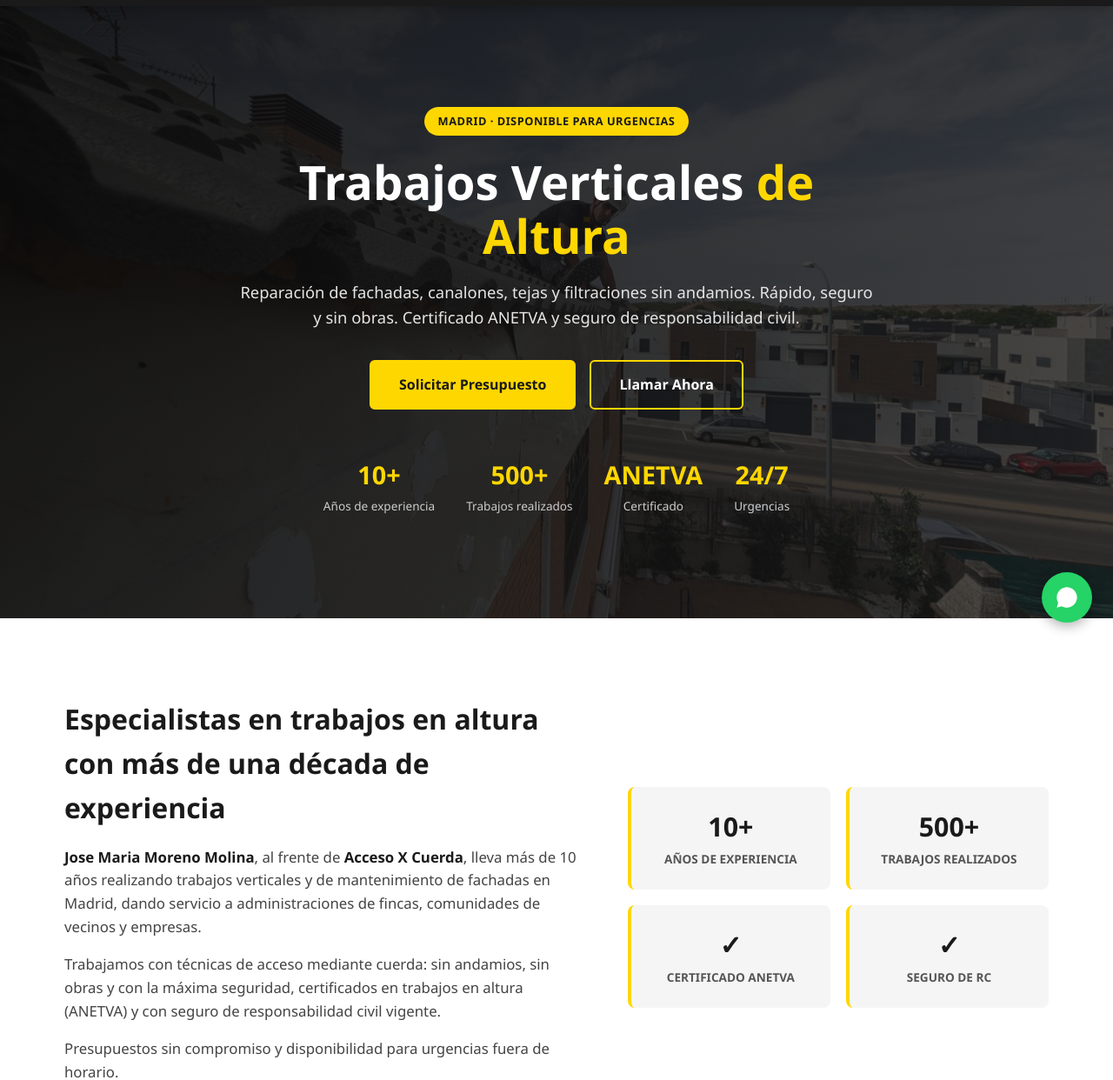
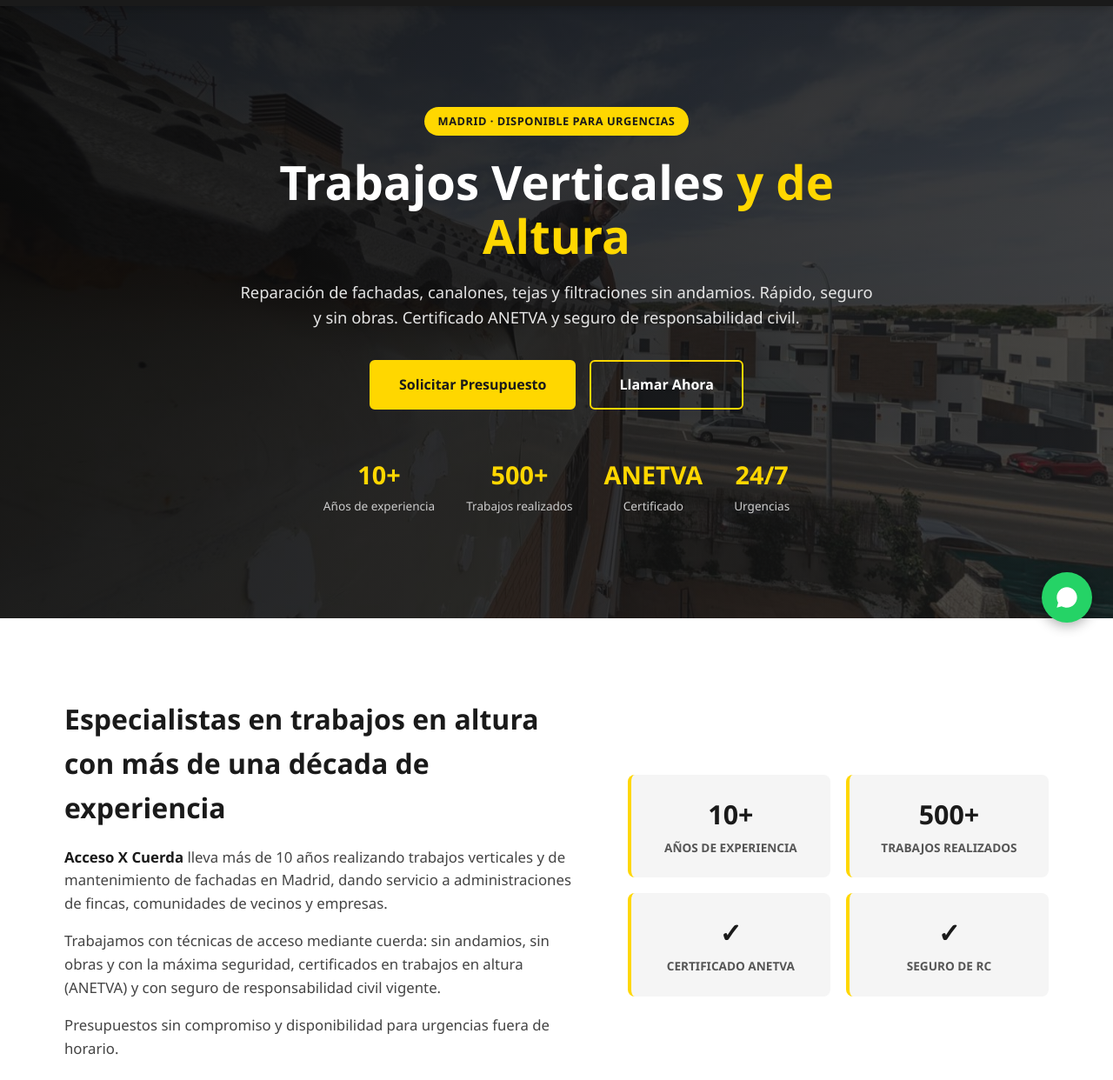
Before and after one commit to accesoporcuerda/accesoporcuerda.github.io, a plain HTML site: page index.html in a window 1280 px wide. Shown: the part 60-1302 px from the top of the page at 87% size. Drawn offline with Linux system fonts and the light colour scheme.

Commit message:
Corregir titular del hero y quitar el nombre del propietario de la sección Sobre Nosotros
Co-Authored-By: Claude Sonnet 5 <noreply@anthropic.com>

```diff
--- a/index.html
+++ b/index.html
@@ -306,7 +306,7 @@
 <section class="hero" id="inicio">
   <div class="hero-content">
     <span class="hero-badge">Madrid · Disponible para urgencias</span>
-    <h1>Trabajos Verticales <span>de Altura</span></h1>
+    <h1>Trabajos Verticales <span>y de Altura</span></h1>
     <p>Reparación de fachadas, canalones, tejas y filtraciones sin andamios. Rápido, seguro y sin obras. Certificado ANETVA y seguro de responsabilidad civil.</p>
     <div class="hero-ctas">
       <a href="#contacto" class="btn">Solicitar Presupuesto</a>
@@ -326,7 +326,7 @@
   <div class="container about-grid">
     <div class="about-text">
       <h2>Especialistas en trabajos en altura con más de una década de experiencia</h2>
-      <p><strong>Jose Maria Moreno Molina</strong>, al frente de <strong>Acceso X Cuerda</strong>, lleva más de 10 años realizando trabajos verticales y de mantenimiento de fachadas en Madrid, dando servicio a administraciones de fincas, comunidades de vecinos y empresas.</p>
+      <p><strong>Acceso X Cuerda</strong> lleva más de 10 años realizando trabajos verticales y de mantenimiento de fachadas en Madrid, dando servicio a administraciones de fincas, comunidades de vecinos y empresas.</p>
       <p>Trabajamos con técnicas de acceso mediante cuerda: sin andamios, sin obras y con la máxima seguridad, certificados en trabajos en altura (ANETVA) y con seguro de responsabilidad civil vigente.</p>
       <p>Presupuestos sin compromiso y disponibilidad para urgencias fuera de horario.</p>
     </div>
```
